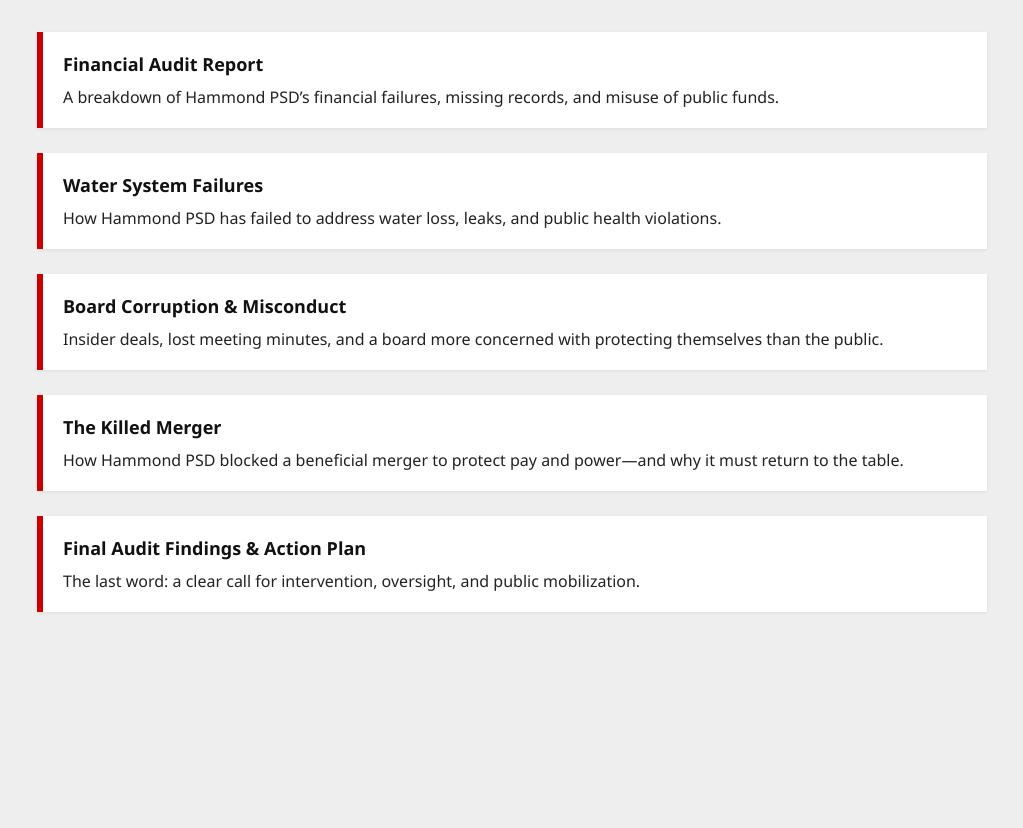
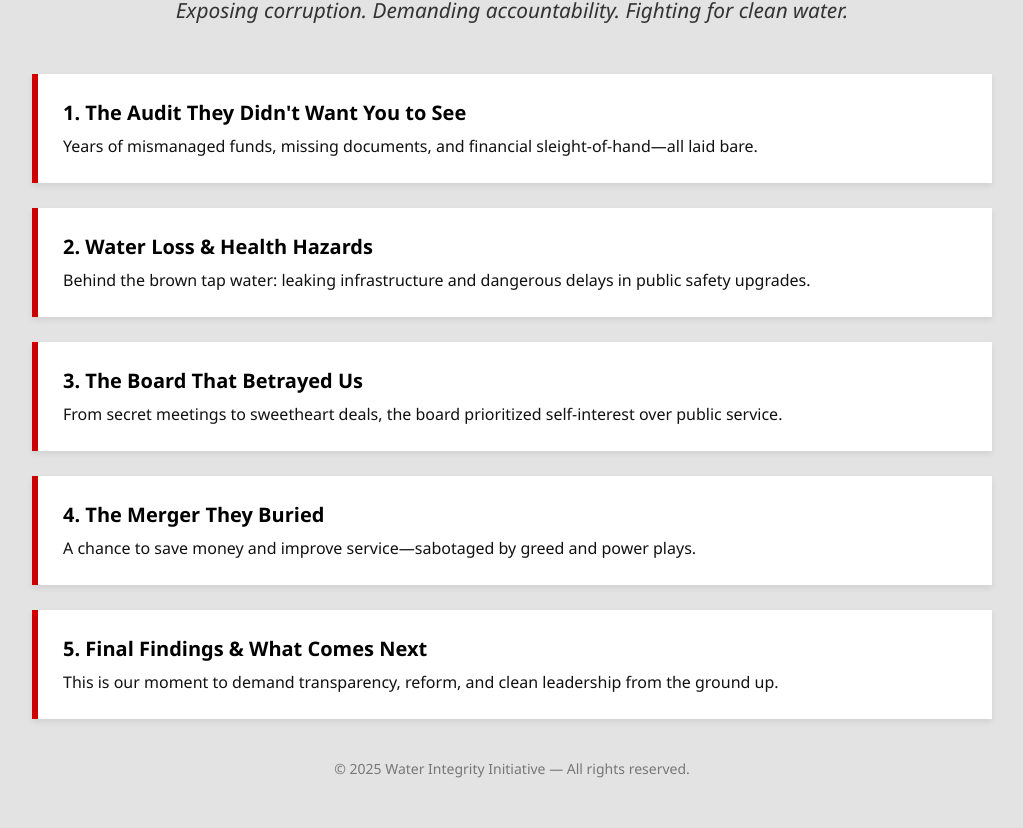
Before and after one commit to 4HFund/HPSD, a plain HTML site: page index.html in a window 1280 px wide. Shown: the part 380-1208 px from the top of the page, without its empty margins (128-1151 px from the left). Before the commit the page ends 1057 px from the top, so only its background shows below. Drawn offline with Linux system fonts and the light colour scheme.

Commit message:
Add files via upload

```diff
--- a/index.html
+++ b/index.html
@@ -7,66 +7,77 @@
   <style>
     body {
       font-family: 'Segoe UI', Tahoma, Geneva, Verdana, sans-serif;
-      background-color: #eeeeee;
-      color: #222;
+      background-color: #e3e3e3; /* closer to the logo's tone */
+      color: #111;
       margin: 0;
       padding: 0;
     }
 
     .wrapper {
-      max-width: 950px;
+      max-width: 960px;
       margin: 0 auto;
-      padding: 40px 20px;
+      padding: 50px 20px;
     }
 
     .header {
       text-align: center;
-      margin-bottom: 40px;
+      margin-bottom: 50px;
     }
 
     .logo {
       max-width: 220px;
-      width: 90%;
-      margin-bottom: 15px;
+      width: 100%;
+      margin-bottom: 20px;
     }
 
     h1 {
-      font-size: 2.2rem;
-      color: #222;
+      font-size: 2.8rem;
+      color: #cc0000;
       margin: 10px 0;
-      letter-spacing: 1px;
+      font-weight: 900;
+      text-transform: uppercase;
     }
 
     .tagline {
-      color: #cc0000;
-      font-weight: bold;
-      font-size: 1.1rem;
-      text-transform: uppercase;
+      color: #333;
+      font-size: 1.3rem;
+      font-style: italic;
+      margin-top: 5px;
     }
 
     .link-box {
       background-color: #fff;
       border-left: 6px solid #cc0000;
-      padding: 20px;
+      padding: 25px;
       margin-bottom: 25px;
-      transition: background-color 0.3s ease;
-      box-shadow: 0 1px 3px rgba(0,0,0,0.08);
+      transition: all 0.3s ease;
+      box-shadow: 0 3px 6px rgba(0,0,0,0.08);
     }
 
     .link-box:hover {
-      background-color: #fdf3f3;
+      background-color: #fafafa;
     }
 
     a {
       text-decoration: none;
-      color: #111;
-      font-size: 18px;
+      color: #000;
+      font-size: 20px;
       font-weight: bold;
+      display: block;
+      margin-bottom: 8px;
     }
 
     p {
-      margin: 10px 0 0;
+      margin: 0;
       font-size: 16px;
+      line-height: 1.5;
+    }
+
+    footer {
+      margin-top: 40px;
+      text-align: center;
+      font-size: 14px;
+      color: #777;
     }
   </style>
 </head>
@@ -75,34 +86,38 @@
   <div class="wrapper">
     <div class="header">
       <img src="water-integrity-logo.png" alt="Water Integrity Initiative Logo" class="logo" />
-      <h1>Hammond PSD Accountability Project</h1>
-      <div class="tagline">Because clean water deserves clean leadership</div>
+      <h1>Hammond PSD Watchdog</h1>
+      <div class="tagline">Exposing corruption. Demanding accountability. Fighting for clean water.</div>
     </div>
 
     <div class="link-box">
-      <a href="hammond_psd_audit_report.html" target="_blank">Financial Audit Report</a>
-      <p>A breakdown of Hammond PSD’s financial failures, missing records, and misuse of public funds.</p>
+      <a href="hammond_psd_audit_report.html" target="_blank">1. The Audit They Didn't Want You to See</a>
+      <p>Years of mismanaged funds, missing documents, and financial sleight-of-hand—all laid bare.</p>
     </div>
 
     <div class="link-box">
-      <a href="hammond_psd_water_failures.html" target="_blank">Water System Failures</a>
-      <p>How Hammond PSD has failed to address water loss, leaks, and public health violations.</p>
+      <a href="hammond_psd_water_failures.html" target="_blank">2. Water Loss & Health Hazards</a>
+      <p>Behind the brown tap water: leaking infrastructure and dangerous delays in public safety upgrades.</p>
     </div>
 
     <div class="link-box">
-      <a href="hammond_psd_board_corruption.html" target="_blank">Board Corruption & Misconduct</a>
-      <p>Insider deals, lost meeting minutes, and a board more concerned with protecting themselves than the public.</p>
+      <a href="hammond_psd_board_corruption.html" target="_blank">3. The Board That Betrayed Us</a>
+      <p>From secret meetings to sweetheart deals, the board prioritized self-interest over public service.</p>
     </div>
 
     <div class="link-box">
-      <a href="hammond_psd_merger_report.html" target="_blank">The Killed Merger</a>
-      <p>How Hammond PSD blocked a beneficial merger to protect pay and power—and why it must return to the table.</p>
+      <a href="hammond_psd_merger_report.html" target="_blank">4. The Merger They Buried</a>
+      <p>A chance to save money and improve service—sabotaged by greed and power plays.</p>
     </div>
 
     <div class="link-box">
-      <a href="hammond_psd_final_audit_summary.html" target="_blank">Final Audit Findings & Action Plan</a>
-      <p>The last word: a clear call for intervention, oversight, and public mobilization.</p>
+      <a href="hammond_psd_final_audit_summary.html" target="_blank">5. Final Findings & What Comes Next</a>
+      <p>This is our moment to demand transparency, reform, and clean leadership from the ground up.</p>
     </div>
+
+    <footer>
+      &copy; 2025 Water Integrity Initiative — All rights reserved.
+    </footer>
   </div>
 
 </body>
```
